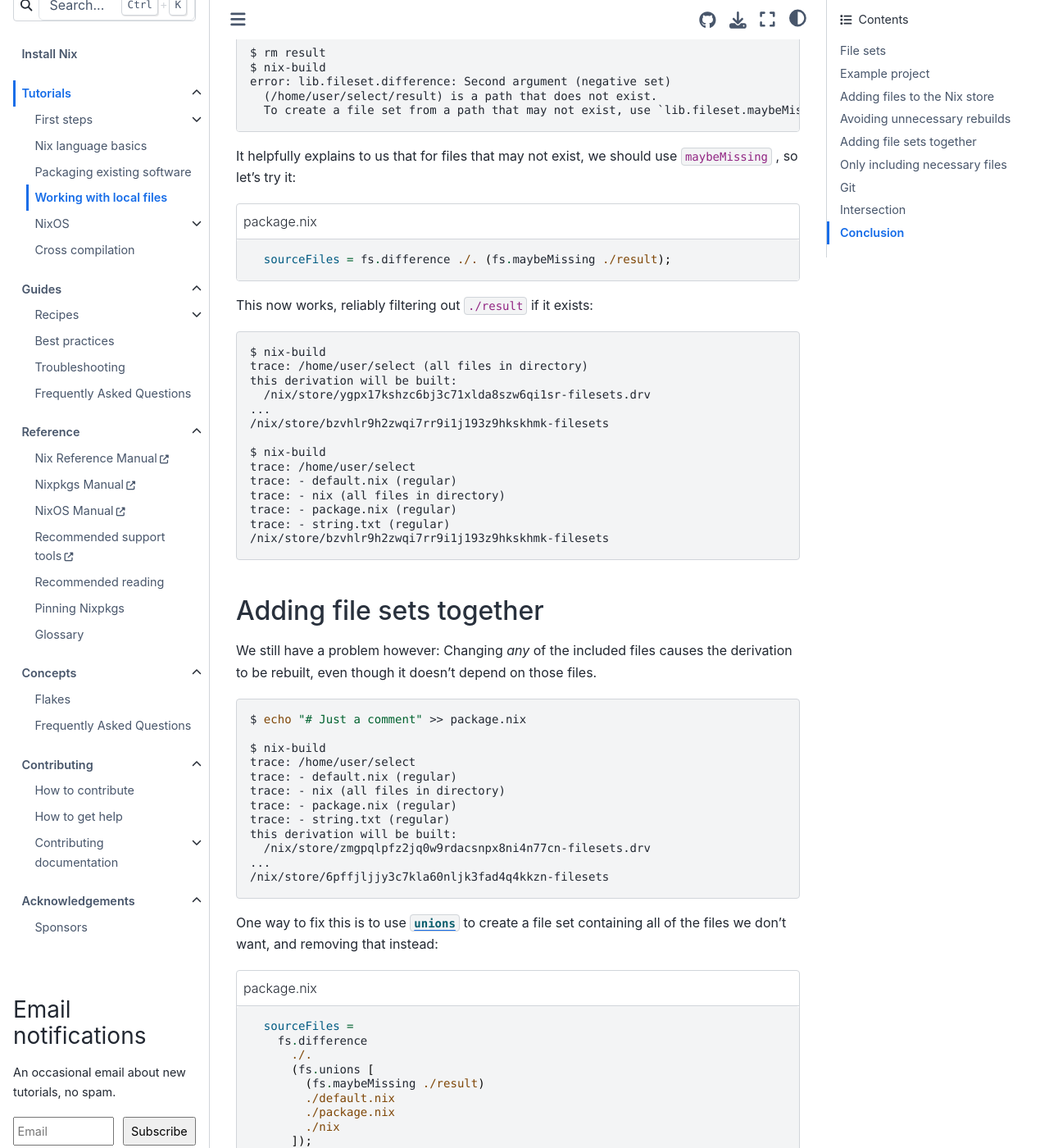
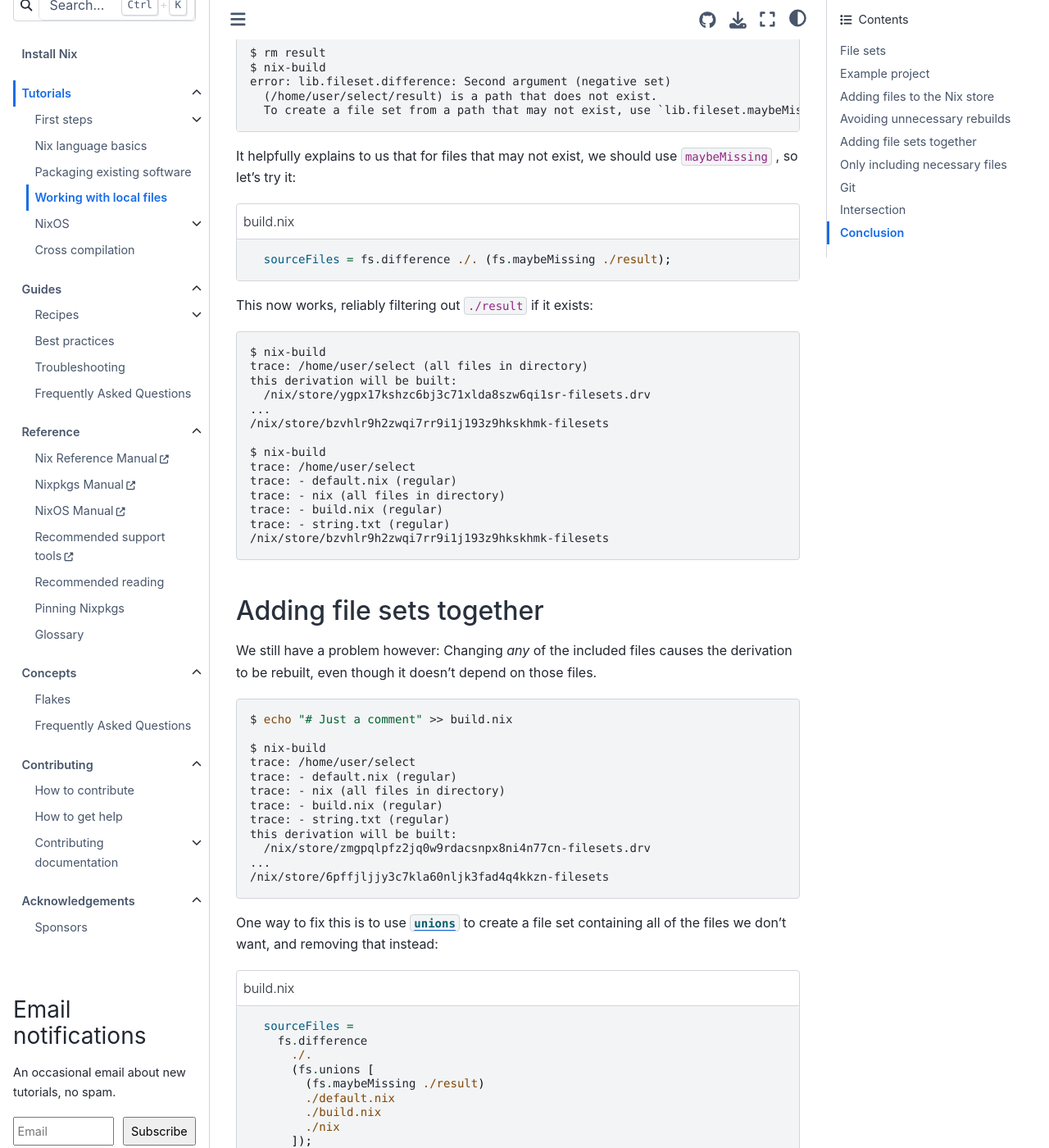
Before and after one commit to NixOS/nix.dev, a Sphinx documentation site: the page built from source/tutorials/file-sets.md, in a window 1280 px wide and 1400 px high, scrolled down 6194 px. Shown: the whole window at 82% size. Built offline with Sphinx 7.4.7 and the Sphinx Book theme 1.1.4, drawn with Linux system fonts in a browser that asks for light colours; some of the changed text lies outside the part shown.

Commit message:
package.nix -> build.nix
this follows the convention established in other tutorials.

also arguably, this file is *not* the package per se, but simply contains a representation of build instructions.

````diff
--- a/source/tutorials/file-sets.md
+++ b/source/tutorials/file-sets.md
@@ -121,15 +121,15 @@ let
     inherit system;
   };
 in
-pkgs.callPackage ./package.nix { }
+pkgs.callPackage ./build.nix { }
 ```
 
-From now on we'll just change the contents of `package.nix` while keeping `default.nix` the same.
+From now on we'll just change the contents of `build.nix` while keeping `default.nix` the same.
 
-For now, let's have a simple `package.nix` to verify everything works so far:
+For now, let's have a simple `build.nix` to verify everything works so far:
 
 ```{code-block} nix
-:caption: package.nix
+:caption: build.nix
 { runCommand }:
 runCommand "hello" { } ''
   echo hello world
@@ -160,10 +160,10 @@ That's where [`toSource`](https://nixos.org/manual/nixpkgs/unstable/#function-li
 It allows us to create a Nix store path containing exactly only the files that are in the file set,
 added to the Nix store rooted at a specific path.
 
-Let's try it out by defining `package.nix` as follows:
+Let's try it out by defining `build.nix` as follows:
 
 ```{code-block} nix
-:caption: package.nix
+:caption: build.nix
 { stdenv, lib }:
 let
   fs = lib.fileset;
@@ -197,7 +197,7 @@ let's first use the file set library to include all files from the local directo
 and have it succeed by coping the `string.txt` file to the output:
 
 ```{code-block} nix
-:caption: package.nix
+:caption: build.nix
 :emphasize-lines: 4, 13-15
 { stdenv, lib }:
 let
@@ -254,7 +254,7 @@ that aren't in the second argument.
 Let's use it to filter out `./result` by changing the `sourceFiles` definition:
 
 ```{code-block} nix
-:caption: package.nix
+:caption: build.nix
   sourceFiles = fs.difference ./. ./result;
 ```
 
@@ -265,7 +265,7 @@ $ nix-build
 trace: /home/user/select
 trace: - default.nix (regular)
 trace: - nix (all files in directory)
-trace: - package.nix (regular)
+trace: - build.nix (regular)
 trace: - string.txt (regular)
 this derivation will be built:
   /nix/store/7960rh64d4zlkspmf4h51g4zys3lcjyj-filesets.drv
@@ -296,7 +296,7 @@ we should use `maybeMissing` <!-- https://nixos.org/manual/nixpkgs/unstable/#fun
 so let's try it:
 
 ```{code-block} nix
-:caption: package.nix
+:caption: build.nix
   sourceFiles = fs.difference ./. (fs.maybeMissing ./result);
 ```
 
@@ -314,7 +314,7 @@ $ nix-build
 trace: /home/user/select
 trace: - default.nix (regular)
 trace: - nix (all files in directory)
-trace: - package.nix (regular)
+trace: - build.nix (regular)
 trace: - string.txt (regular)
 /nix/store/bzvhlr9h2zwqi7rr9i1j193z9hkskhmk-filesets
 ```
@@ -326,13 +326,13 @@ Changing _any_ of the included files causes the derivation to be rebuilt,
 even though it doesn't depend on those files.
 
 ```shell-session
-$ echo "# Just a comment" >> package.nix
+$ echo "# Just a comment" >> build.nix
 
 $ nix-build
 trace: /home/user/select
 trace: - default.nix (regular)
 trace: - nix (all files in directory)
-trace: - package.nix (regular)
+trace: - build.nix (regular)
 trace: - string.txt (regular)
 this derivation will be built:
   /nix/store/zmgpqlpfz2jq0w9rdacsnpx8ni4n77cn-filesets.drv
@@ -345,14 +345,14 @@ to create a file set containing all of the files we don't want,
 and removing that instead:
 
 ```{code-block} nix
-:caption: package.nix
+:caption: build.nix
   sourceFiles =
     fs.difference
       ./.
       (fs.unions [
         (fs.maybeMissing ./result)
         ./default.nix
-        ./package.nix
+        ./build.nix
         ./nix
       ]);
 ```
@@ -362,7 +362,7 @@ which as the name implies, allows filtering the files in a local path.
 We use it to select all files whose name ends with `.nix`:
 
 ```{code-block} nix
-:caption: package.nix
+:caption: build.nix
   sourceFiles =
     fs.difference
       ./.
@@ -381,7 +381,7 @@ trace: /home/user/select
 trace: - string.txt (regular)
 /nix/store/clrd19vn5cv6n7x7hzajq1fv43qig7cp-filesets
 
-$ echo "# Just a comment" >> package.nix
+$ echo "# Just a comment" >> build.nix
 
 $ nix-build
 trace: /home/user/select
@@ -407,7 +407,7 @@ $ touch build.sh src/select.{c,h}
 And then create a file set from just the ones we're interested in:
 
 ```{code-block} nix
-:caption: package.nix
+:caption: build.nix
   sourceFiles = fs.unions [
     ./build.sh
     ./string.txt
@@ -473,7 +473,7 @@ $ git reset src/select.o result
 Now we can re-use this selection of files using `gitTracked`:
 
 ```{code-block} nix
-:caption: package.nix
+:caption: build.nix
   sourceFiles = fs.gitTracked ./.;
 ```
 
@@ -486,7 +486,7 @@ trace: /home/user/select
 trace: - build.sh (regular)
 trace: - default.nix (regular)
 trace: - nix (all files in directory)
-trace: - package.nix (regular)
+trace: - build.nix (regular)
 trace: - src
 trace:   - select.c (regular)
 trace:   - select.h (regular)
@@ -506,7 +506,7 @@ It allows us to create a file set consisting only of files that are in _both_ of
 In this case we only want files that are both tracked by git, and included in our exclusive selection:
 
 ```{code-block} nix
-:caption: package.nix
+:caption: build.nix
   sourceFiles =
     fs.intersection
       (fs.gitTracked ./.)
````
